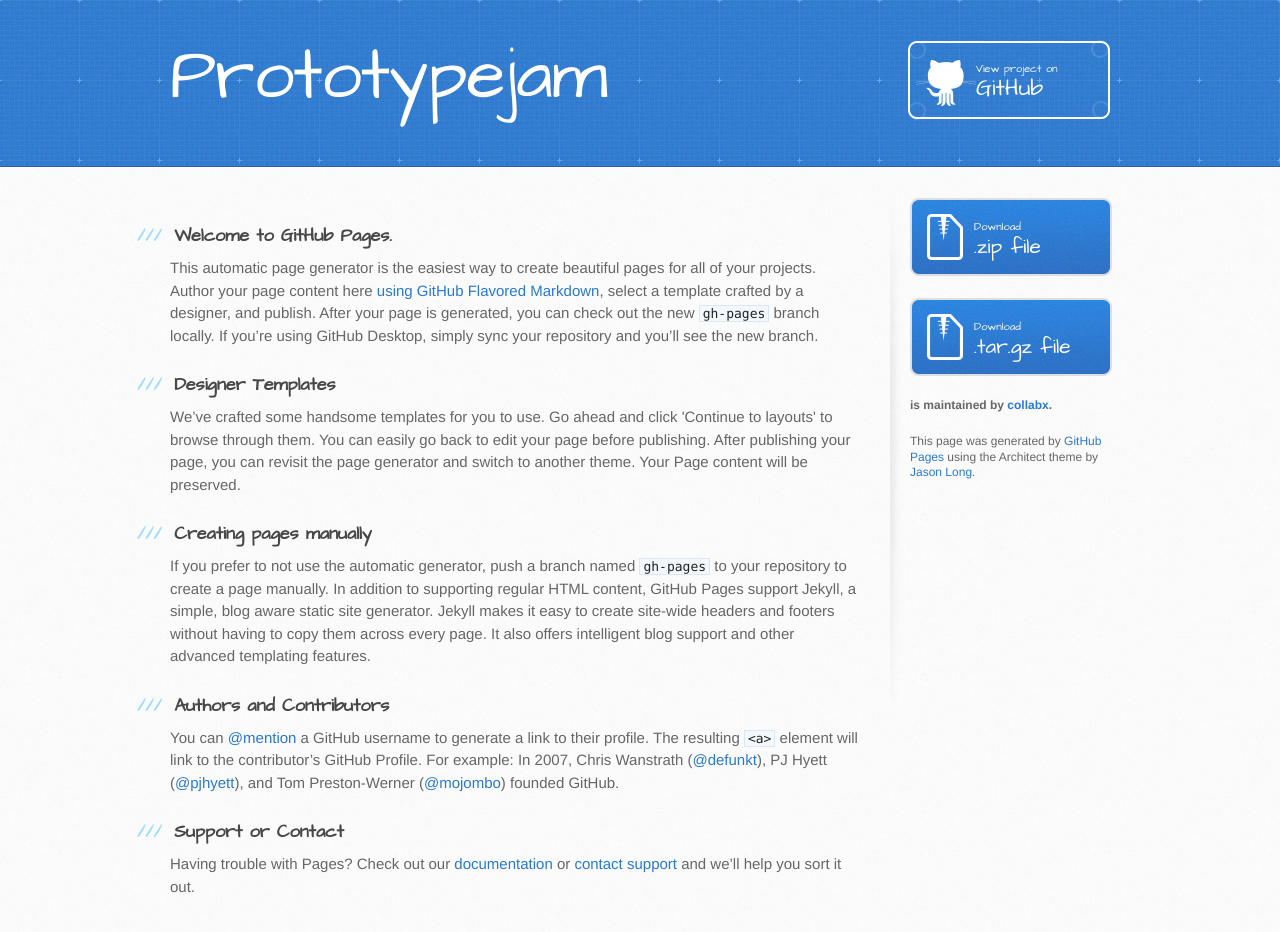
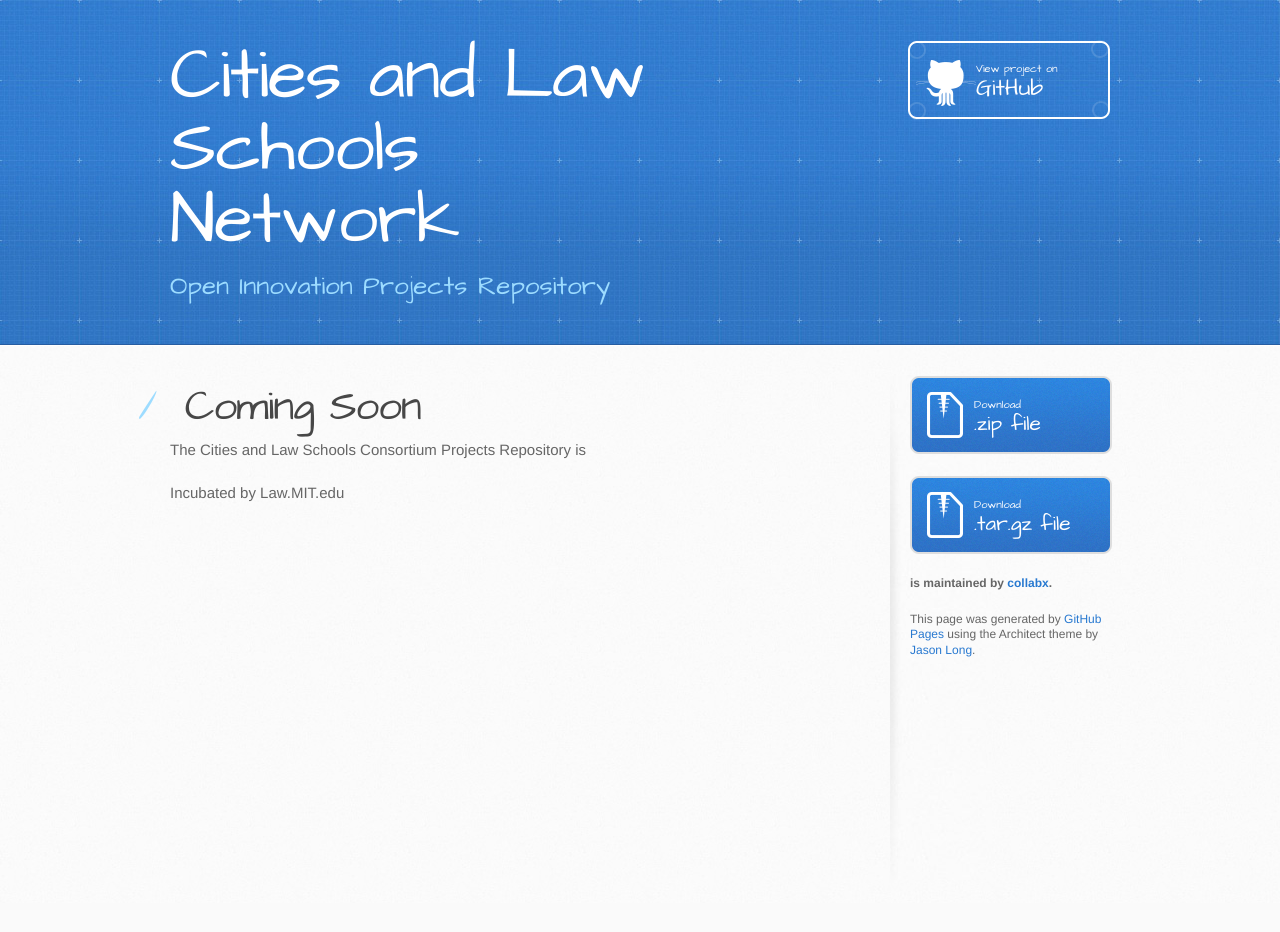
Before and after one commit to collabx/PrototypeJam, a plain HTML site: page index.html in a window 1280 px wide. After the commit the page ends 903 px from the top, so only its background shows below. Drawn offline with Linux system fonts and the light colour scheme.

Commit message:
Update index.html

```diff
--- a/index.html
+++ b/index.html
@@ -13,14 +13,14 @@
     <script src="//html5shiv.googlecode.com/svn/trunk/html5.js"></script>
     <![endif]-->
 
-    <title>Prototypejam by collabx</title>
+    <title>Cities and Law Schools Network by collabx</title>
   </head>
 
   <body>
     <header>
       <div class="inner">
-        <h1>Prototypejam</h1>
-        <h2></h2>
+        <h1>Cities and Law Schools Network</h1>
+        <h2>Open Innovation Projects Repository</h2>
         <a href="https://github.com/collabx/PrototypeJam" class="button"><small>View project on</small> GitHub</a>
       </div>
     </header>
@@ -28,30 +28,12 @@
     <div id="content-wrapper">
       <div class="inner clearfix">
         <section id="main-content">
-          <h3>
-<a id="welcome-to-github-pages" class="anchor" href="#welcome-to-github-pages" aria-hidden="true"><span class="octicon octicon-link"></span></a>Welcome to GitHub Pages.</h3>
+          <h1>
+<a id="coming-soon" class="anchor" href="#coming-soon" aria-hidden="true"><span class="octicon octicon-link"></span></a>Coming Soon</h1>
 
-<p>This automatic page generator is the easiest way to create beautiful pages for all of your projects. Author your page content here <a href="https://guides.github.com/features/mastering-markdown/">using GitHub Flavored Markdown</a>, select a template crafted by a designer, and publish. After your page is generated, you can check out the new <code>gh-pages</code> branch locally. If you’re using GitHub Desktop, simply sync your repository and you’ll see the new branch.</p>
+<p>The Cities and Law Schools Consortium Projects Repository is </p>
 
-<h3>
-<a id="designer-templates" class="anchor" href="#designer-templates" aria-hidden="true"><span class="octicon octicon-link"></span></a>Designer Templates</h3>
-
-<p>We’ve crafted some handsome templates for you to use. Go ahead and click 'Continue to layouts' to browse through them. You can easily go back to edit your page before publishing. After publishing your page, you can revisit the page generator and switch to another theme. Your Page content will be preserved.</p>
-
-<h3>
-<a id="creating-pages-manually" class="anchor" href="#creating-pages-manually" aria-hidden="true"><span class="octicon octicon-link"></span></a>Creating pages manually</h3>
-
-<p>If you prefer to not use the automatic generator, push a branch named <code>gh-pages</code> to your repository to create a page manually. In addition to supporting regular HTML content, GitHub Pages support Jekyll, a simple, blog aware static site generator. Jekyll makes it easy to create site-wide headers and footers without having to copy them across every page. It also offers intelligent blog support and other advanced templating features.</p>
-
-<h3>
-<a id="authors-and-contributors" class="anchor" href="#authors-and-contributors" aria-hidden="true"><span class="octicon octicon-link"></span></a>Authors and Contributors</h3>
-
-<p>You can <a href="https://github.com/blog/821" class="user-mention">@mention</a> a GitHub username to generate a link to their profile. The resulting <code>&lt;a&gt;</code> element will link to the contributor’s GitHub Profile. For example: In 2007, Chris Wanstrath (<a href="https://github.com/defunkt" class="user-mention">@defunkt</a>), PJ Hyett (<a href="https://github.com/pjhyett" class="user-mention">@pjhyett</a>), and Tom Preston-Werner (<a href="https://github.com/mojombo" class="user-mention">@mojombo</a>) founded GitHub.</p>
-
-<h3>
-<a id="support-or-contact" class="anchor" href="#support-or-contact" aria-hidden="true"><span class="octicon octicon-link"></span></a>Support or Contact</h3>
-
-<p>Having trouble with Pages? Check out our <a href="https://help.github.com/pages">documentation</a> or <a href="https://github.com/contact">contact support</a> and we’ll help you sort it out.</p>
+<p>Incubated by Law.MIT.edu</p>
         </section>
 
         <aside id="sidebar">
```
